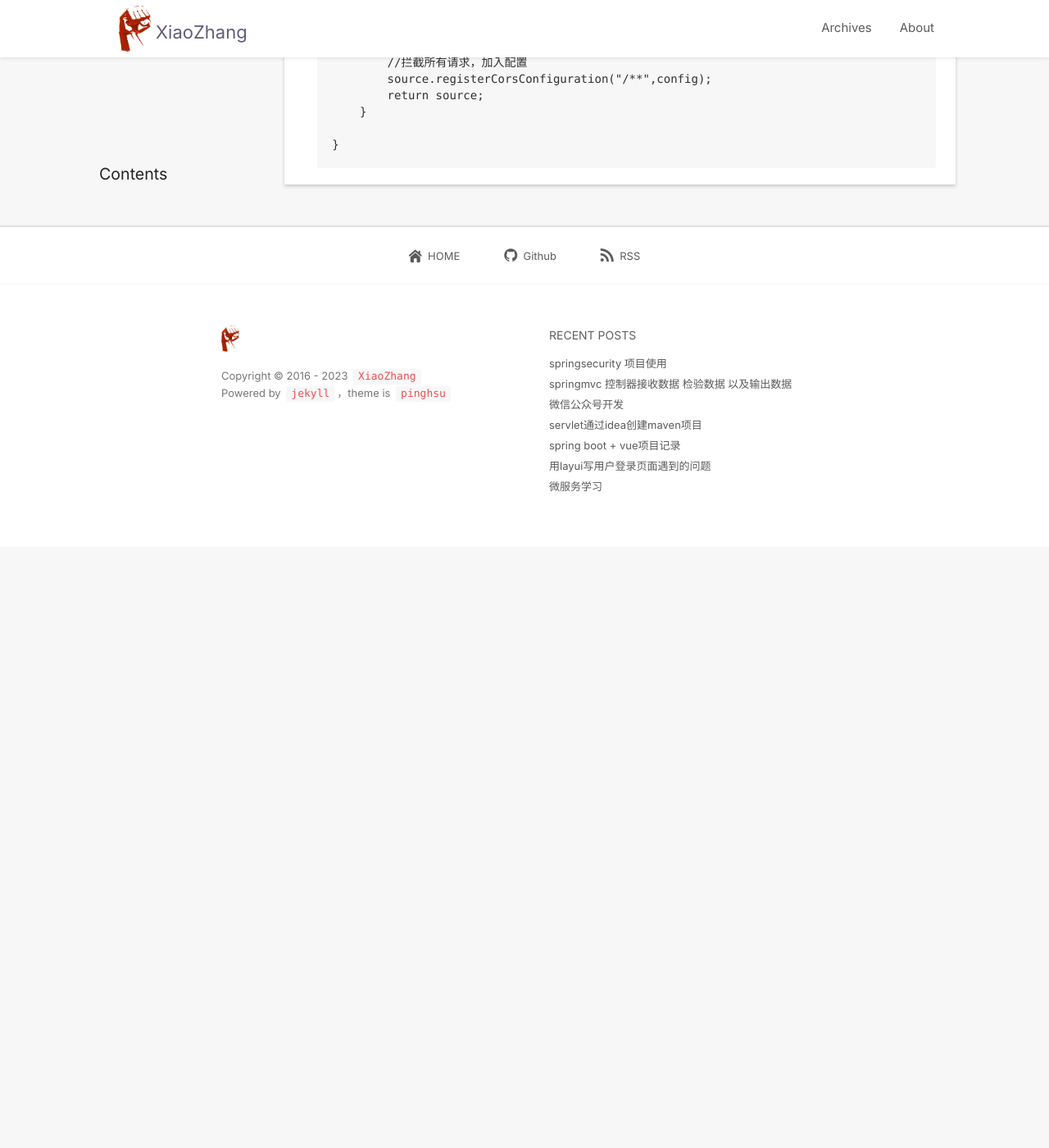
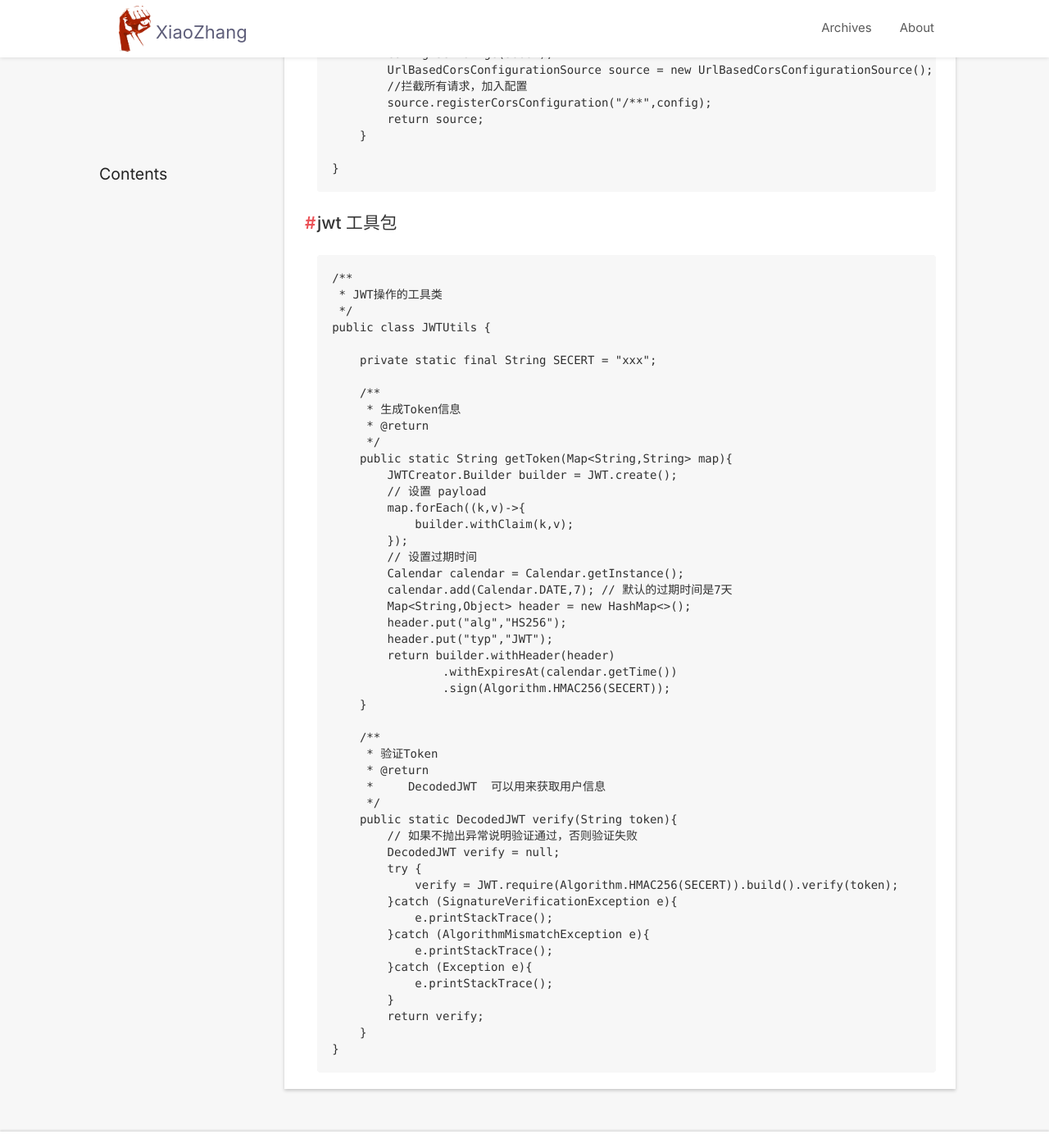
Before and after one commit to zwfhhh/zwfhhh.github.io, a Jekyll site: the page built from _posts/2023-10-15-springsecurity-note.md, in a window 1280 px wide and 1400 px high, scrolled down 5419 px. Shown: the whole window at 82% size. Built offline with Jekyll 4.4.1, drawn with Linux system fonts in a browser that asks for light colours; nearby versions of some CDN libraries; comment, search, counter and statistics services are not loaded; before the commit the page ends 6086 px from its top, so only the background shows below that; some of the changed text lies outside the part shown.

Commit message:
Update 2023-10-15-springsecurity-note.md
update jwt

````diff
--- a/_posts/2023-10-15-springsecurity-note.md
+++ b/_posts/2023-10-15-springsecurity-note.md
@@ -1,6 +1,6 @@
 ---
 layout: post
-title: springsecurity 项目使用
+title: springsecurity and jwt 项目使用
 date: 2023-10-15 11:30:00 +0800
 category: SpringSecurity
 thumbnail: https://cdn.jsdelivr.net/gh/zwfhhh/media-library/image/project.jpg
@@ -12,7 +12,7 @@ icon: note
 {:toc}
 # springsecurity 项目使用
 
-## 首先springsecurity 配置都在一个配置类中，
+## 首先springsecurity 配置都在一个配置类中
 1. 配置自定义的用户查找service userdataileservice
 
 ```
@@ -269,3 +269,56 @@ public class MySpringSecurityConfiguration extends WebSecurityConfigurerAdapter
 
 }
 ```
+
+## jwt 工具包
+
+```
+/**
+ * JWT操作的工具类
+ */
+public class JWTUtils {
+
+    private static final String SECERT = "xxx";
+
+    /**
+     * 生成Token信息
+     * @return
+     */
+    public static String getToken(Map<String,String> map){
+        JWTCreator.Builder builder = JWT.create();
+        // 设置 payload
+        map.forEach((k,v)->{
+            builder.withClaim(k,v);
+        });
+        // 设置过期时间
+        Calendar calendar = Calendar.getInstance();
+        calendar.add(Calendar.DATE,7); // 默认的过期时间是7天
+        Map<String,Object> header = new HashMap<>();
+        header.put("alg","HS256");
+        header.put("typ","JWT");
+        return builder.withHeader(header)
+                .withExpiresAt(calendar.getTime())
+                .sign(Algorithm.HMAC256(SECERT));
+    }
+
+    /**
+     * 验证Token
+     * @return
+     *     DecodedJWT  可以用来获取用户信息
+     */
+    public static DecodedJWT verify(String token){
+        // 如果不抛出异常说明验证通过，否则验证失败
+        DecodedJWT verify = null;
+        try {
+            verify = JWT.require(Algorithm.HMAC256(SECERT)).build().verify(token);
+        }catch (SignatureVerificationException e){
+            e.printStackTrace();
+        }catch (AlgorithmMismatchException e){
+            e.printStackTrace();
+        }catch (Exception e){
+            e.printStackTrace();
+        }
+        return verify;
+    }
+}
+```
````
